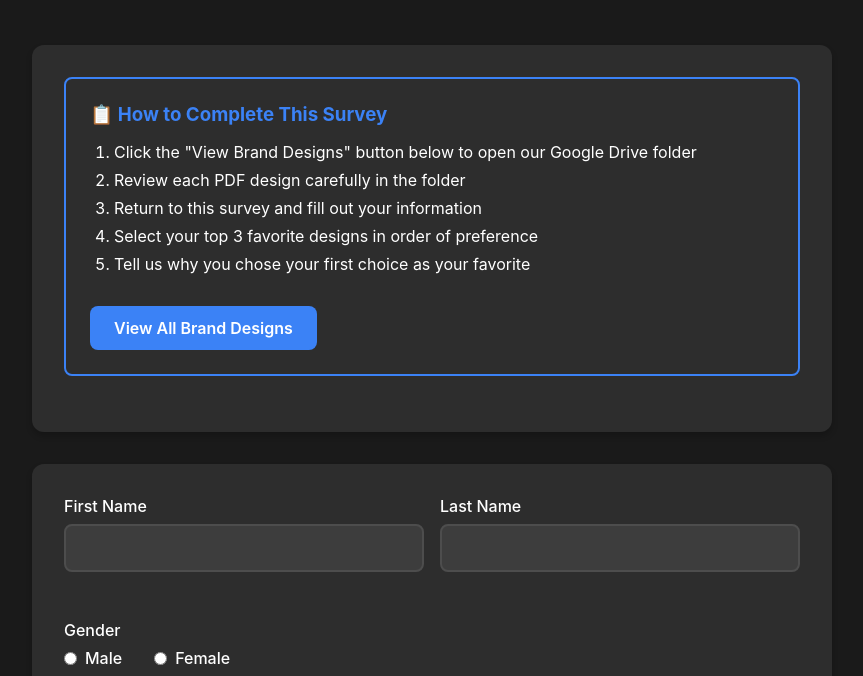
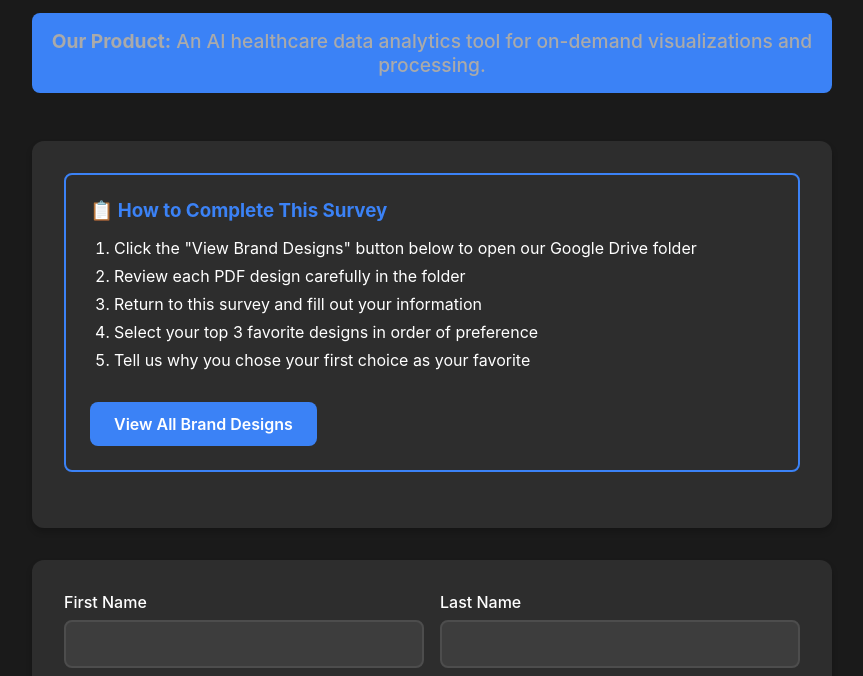
Before and after one commit to morgandixonc-who/survey, a plain HTML site: page index.html in a window 1280 px wide. Shown: the part 124-800 px from the top of the page, without its empty margins (208-1071 px from the left). Drawn offline with Linux system fonts and the light colour scheme.

Commit message:
New description

```diff
--- a/index.html
+++ b/index.html
@@ -197,6 +197,9 @@
     <div class="header">
       <h1>Branding Survey</h1>
       <p>Help us choose the perfect design for our brand!</p>
+      <p style="margin-top: 1rem; font-weight: 500; background-color: #3b82f6; padding: 1rem; border-radius: 8px;">
+        <strong>Our Product:</strong> An AI healthcare data analytics tool for on-demand visualizations and processing.
+      </p>
     </div>
 
     <div class="card">
```
